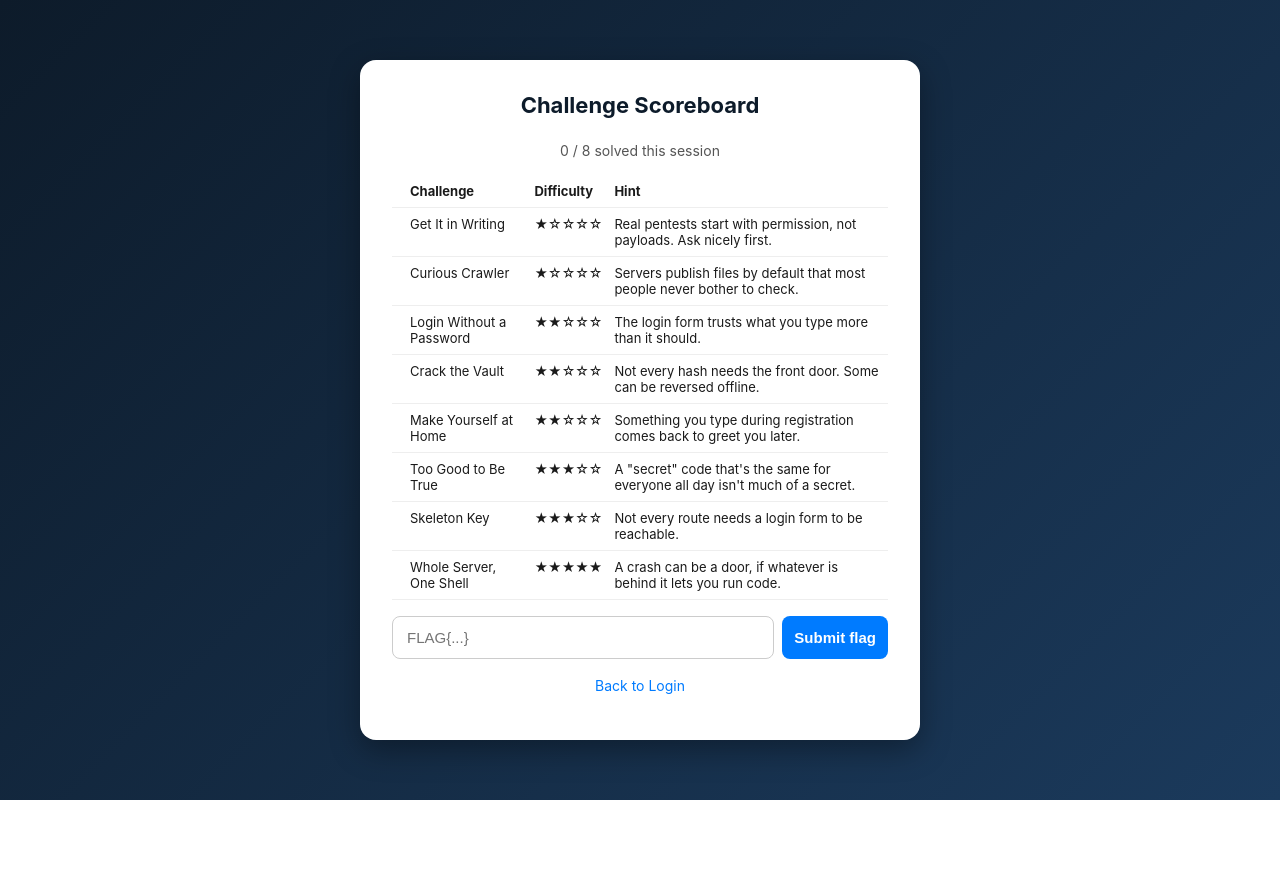
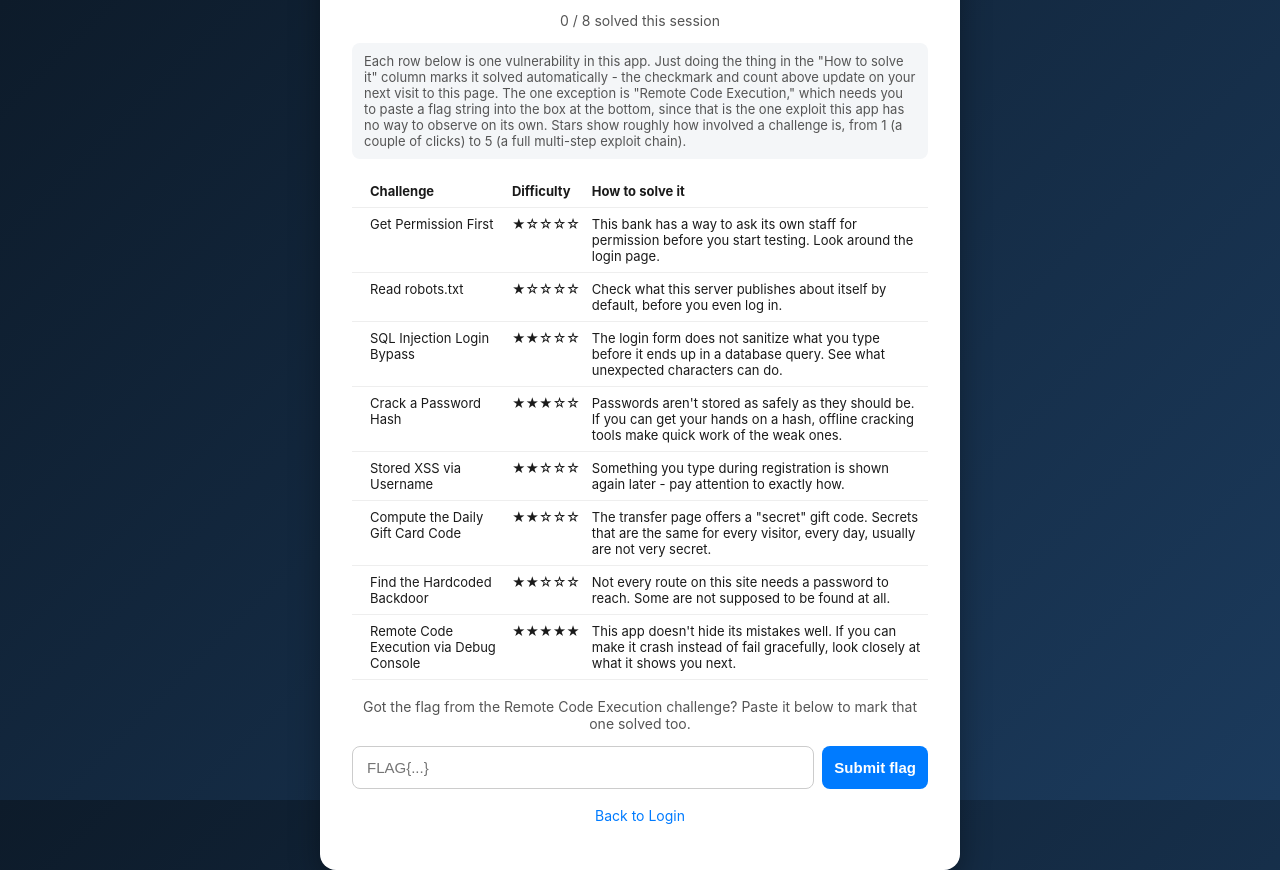
Before and after one commit to KMUNB21134/HackAble_FakeBank, a Flask app: page /scoreboard93217 in a window 1280 px wide. Before the commit the page ends 800 px from the top, so only its background shows below. Run offline with Flask 3, Linux system fonts and the light colour scheme; data that the repository does not hold is empty.

Commit message:
Tone down scoreboard hints and stop leaking it via robots.txt
The scoreboard hints had drifted into full walkthroughs; dialed them
back to point at the vulnerability class without spelling out exact
syntax or steps. Also dropped /scoreboard93217 from robots.txt so
finding the page is no longer as simple as reading the same file that
already leaks the admin backdoor - reaching it now takes actually
guessing or otherwise discovering the URL. Docs updated to match.

```diff
--- a/app.py
+++ b/app.py
@@ -25,51 +25,51 @@ RCE_FLAG_PATH = os.path.join(os.path.dirname(__file__), '.rce_flag')
 CHALLENGES = [
     {
         'id': 'management_permission',
-        'title': 'Get It in Writing',
+        'title': 'Get Permission First',
         'difficulty': 1,
-        'hint': 'Real pentests start with permission, not payloads. Ask nicely first.',
+        'hint': 'This bank has a way to ask its own staff for permission before you start testing. Look around the login page.',
     },
     {
         'id': 'robots_leak',
-        'title': 'Curious Crawler',
+        'title': 'Read robots.txt',
         'difficulty': 1,
-        'hint': 'Servers publish files by default that most people never bother to check.',
+        'hint': 'Check what this server publishes about itself by default, before you even log in.',
     },
     {
         'id': 'sqli_login_bypass',
-        'title': 'Login Without a Password',
+        'title': 'SQL Injection Login Bypass',
         'difficulty': 2,
-        'hint': 'The login form trusts what you type more than it should.',
+        'hint': "The login form does not sanitize what you type before it ends up in a database query. See what unexpected characters can do.",
     },
     {
         'id': 'weak_hashing',
-        'title': 'Crack the Vault',
-        'difficulty': 2,
-        'hint': 'Not every hash needs the front door. Some can be reversed offline.',
+        'title': 'Crack a Password Hash',
+        'difficulty': 3,
+        'hint': "Passwords aren't stored as safely as they should be. If you can get your hands on a hash, offline cracking tools make quick work of the weak ones.",
     },
     {
         'id': 'stored_xss',
-        'title': 'Make Yourself at Home',
+        'title': 'Stored XSS via Username',
         'difficulty': 2,
-        'hint': 'Something you type during registration comes back to greet you later.',
+        'hint': 'Something you type during registration is shown again later - pay attention to exactly how.',
     },
     {
         'id': 'fake_gift_card',
-        'title': 'Too Good to Be True',
-        'difficulty': 3,
-        'hint': "A \"secret\" code that's the same for everyone all day isn't much of a secret.",
+        'title': 'Compute the Daily Gift Card Code',
+        'difficulty': 2,
+        'hint': "The transfer page offers a \"secret\" gift code. Secrets that are the same for every visitor, every day, usually are not very secret.",
     },
     {
         'id': 'hidden_backdoor',
-        'title': 'Skeleton Key',
-        'difficulty': 3,
-        'hint': 'Not every route needs a login form to be reachable.',
+        'title': 'Find the Hardcoded Backdoor',
+        'difficulty': 2,
+        'hint': 'Not every route on this site needs a password to reach. Some are not supposed to be found at all.',
     },
     {
         'id': 'rce_console',
-        'title': 'Whole Server, One Shell',
+        'title': 'Remote Code Execution via Debug Console',
         'difficulty': 5,
-        'hint': 'A crash can be a door, if whatever is behind it lets you run code.',
+        'hint': "This app doesn't hide its mistakes well. If you can make it crash instead of fail gracefully, look closely at what it shows you next.",
         'flag': RCE_FLAG,
     },
 ]
--- a/static/robots.txt
+++ b/static/robots.txt
@@ -1,4 +1,3 @@
 User-agent: *
 Disallow: /admin_panel1234510
-Disallow: /scoreboard93217
 Disallow: /register
--- a/static/style.css
+++ b/static/style.css
@@ -120,7 +120,7 @@ button:hover {
 }
 
 .scoreboard-card {
-    max-width: 560px;
+    max-width: 640px;
     text-align: left;
 }
 
@@ -130,6 +130,15 @@ button:hover {
 
 .scoreboard-card .subtext {
     text-align: center;
+}
+
+.scoreboard-intro {
+    font-size: 13px;
+    color: #555;
+    background-color: #f4f6f8;
+    border-radius: 8px;
+    padding: 10px 12px;
+    margin: 0 0 16px;
 }
 
 .scoreboard-table {
--- a/templates/scoreboard.html
+++ b/templates/scoreboard.html
@@ -12,6 +12,17 @@
         <div class="card scoreboard-card">
             <h1>Challenge Scoreboard</h1>
             <p class="subtext">{{ solved_count }} / {{ total }} solved this session</p>
+            <p class="scoreboard-intro">
+                Each row below is one vulnerability in this app. Just doing the
+                thing in the "How to solve it" column marks it solved
+                automatically - the checkmark and count above update on your
+                next visit to this page. The one exception is "Remote Code
+                Execution," which needs you to paste a flag string into the
+                box at the bottom, since that is the one exploit this app has
+                no way to observe on its own. Stars show roughly how involved
+                a challenge is, from 1 (a couple of clicks) to 5 (a full
+                multi-step exploit chain).
+            </p>
 
             {% if message %}
             <p class="{{ 'success' if message[0] == 'success' else 'error' }}">{{ message[1] }}</p>
@@ -23,7 +34,7 @@
                         <th></th>
                         <th>Challenge</th>
                         <th>Difficulty</th>
-                        <th>Hint</th>
+                        <th>How to solve it</th>
                     </tr>
                 </thead>
                 <tbody>
@@ -38,6 +49,10 @@
                 </tbody>
             </table>
 
+            <p class="subtext">
+                Got the flag from the Remote Code Execution challenge? Paste
+                it below to mark that one solved too.
+            </p>
             <form class="login-form flag-form" method="post">
                 <input type="text" name="flag" placeholder="FLAG{...}">
                 <button type="submit">Submit flag</button>
```
Also changed, not shown: Hackers.md (+3 -3 lines), README.md.
